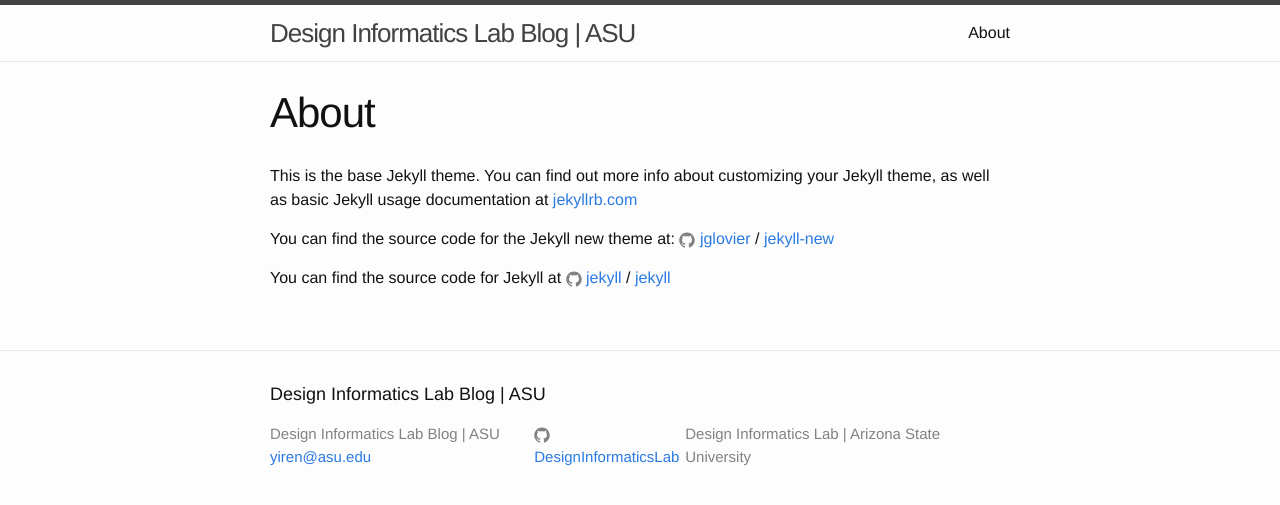
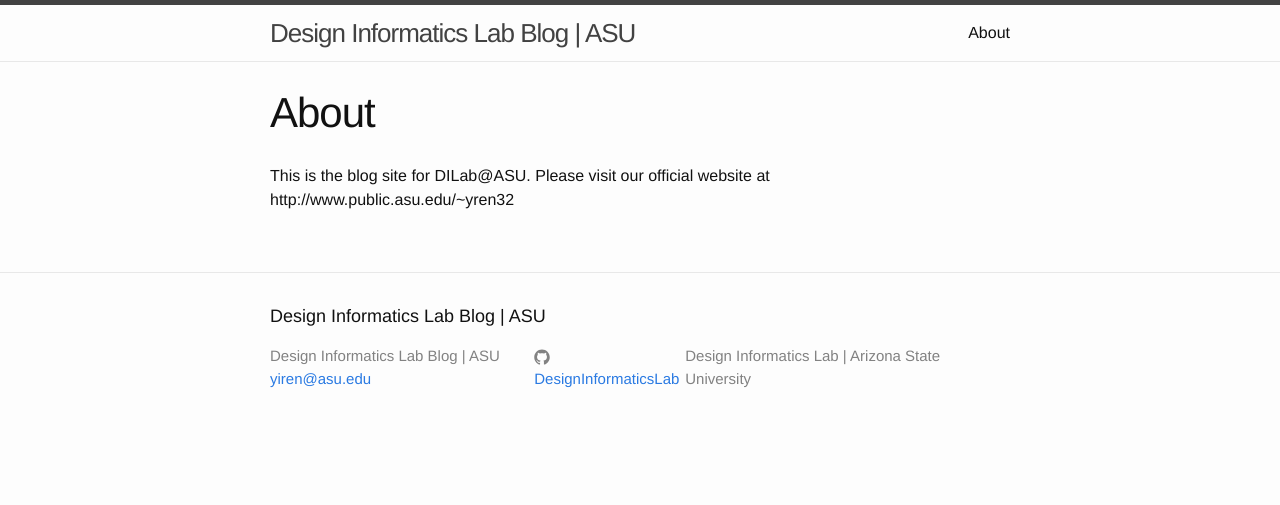
Before and after one commit to DesignInformaticsLab/DesignInformaticsLab.github.io, a Jekyll site: the page built from about.md, in a window 1280 px wide. Shown: the top 505 px of the page. Built offline with Jekyll 4.4.1, drawn with Linux system fonts in a browser that asks for light colours.

Commit message:
Updated about.md

```diff
--- a/about.md
+++ b/about.md
@@ -2,14 +2,7 @@
 layout: page
 title: About
 permalink: /about/
+published: true
 ---
 
-This is the base Jekyll theme. You can find out more info about customizing your Jekyll theme, as well as basic Jekyll usage documentation at [jekyllrb.com](http://jekyllrb.com/)
-
-You can find the source code for the Jekyll new theme at:
-{% include icon-github.html username="jglovier" %} /
-[jekyll-new](https://github.com/jglovier/jekyll-new)
-
-You can find the source code for Jekyll at
-{% include icon-github.html username="jekyll" %} /
-[jekyll](https://github.com/jekyll/jekyll)
+This is the blog site for DILab@ASU. Please visit our official website at http://www.public.asu.edu/~yren32
```
